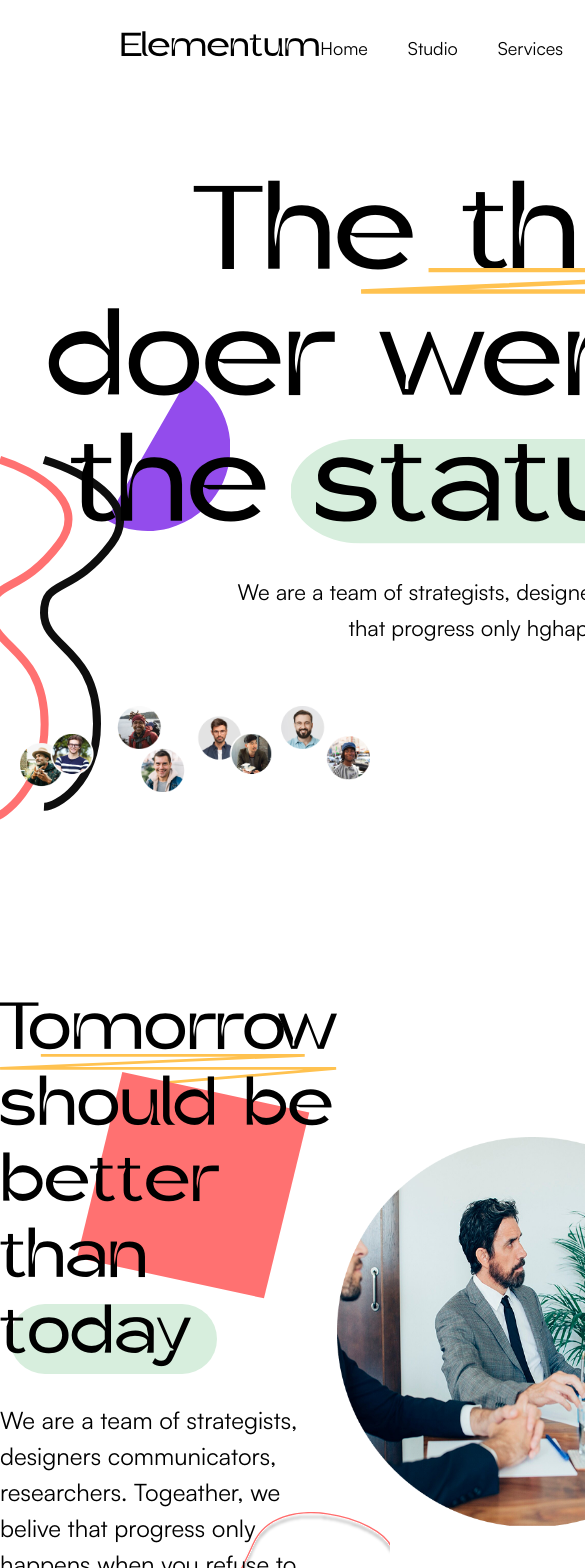
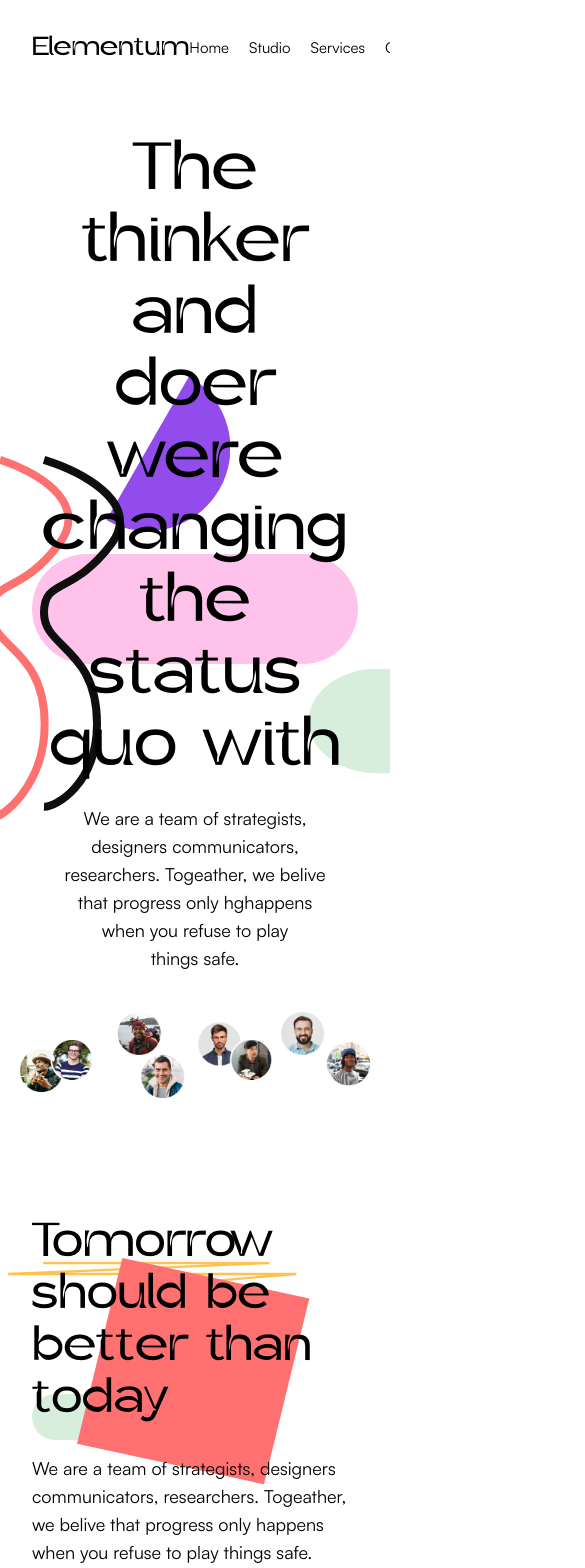
Before and after one commit to Satya0927a/Elementum_page, a React (Vite) app: page / in a window 390 px wide. Shown: the top 1568 px of the page, 585 px wide, since content can reach past the window. Built offline with nearby package versions, Linux system fonts and the light colour scheme.

Commit message:
major responsive changes in the pages part 1 prefinal

```diff
--- a/src/components/Hompage/Features.jsx
+++ b/src/components/Hompage/Features.jsx
@@ -7,42 +7,52 @@ import longarrow from "../../assets/vectors/longarrow.svg"
 const Features = () => {
   const Content = {
     card1: {
-      heading: "Tomorrow should be better than today",
+      heading: {
+        track1: "Tomorrow",
+        sentence: " should be better than ",
+        track2: "today"
+      },
       subHeading: "We are a team of strategists, designers communicators, researchers. Togeather, we belive that progress only happens when you refuse to play things safe.",
-      img:"/Home/featurecard1.png"
+      img: "/Home/featurecard1.png"
     },
     card2: {
-      heading: "See how we can help you progress",
+      heading: {
+        track1: "See",
+        sentence: " how we can help you ",
+        track2: "progress"
+      },
       subHeading: "We add a layer of fearless insights and action that allows change makers to accelerate their progress in areas such as brand, design digital, comms and social research.",
-      img :"/Home/featurecard2.png"
+      img: "/Home/featurecard2.png"
     },
   }
   return (
-    <div className="flex flex-col gap-50 max-w-[1599px] m-auto" >
+    <div className="flex flex-col gap-50 max-xl:gap-25 max-w-[1599px] max-xl:max-w-full max-xl:px-8 m-auto" >
       <FeaturesCard  heading={Content.card1.heading} para={Content.card1.subHeading} img={Content.card1.img} order={1}/>
-      <FeaturesCard heading={Content.card2.heading} para={Content.card2.subHeading} img={Content.card2.img} order={-1}/>
+      <FeaturesCard heading={Content.card2.heading} para={Content.card2.subHeading} img={Content.card2.img} order={-1} />
       <img src={vectorcurve} className="absolute right-0 top-120 z-[-1]" alt="" srcset="" />
       <img src={triangle} className="absolute left-20 bottom-90 z-[-1]" alt="" srcset="" />
       <img src={triangle} className="absolute left-140 bottom-0 " alt="" srcset="" />
-      <img src={titledrectangle} className="absolute right-20 top-10 z-[-1]" alt="" srcset="" />
+      <img src={titledrectangle} className="absolute right-20 top-10 z-[-1]" alt="" srcset="" />"
     </div>
   )
 }
 export default Features
 
-const FeaturesCard = ({ heading, para, img ,order}) => {
+const FeaturesCard = ({ heading, para, img, order }) => {
   return (
-    <div className={`max-w-[1599px] h-[600px]  flex justify-between items-center ${order==-1?"flex-row-reverse":""}`}>
-      <div className="max-w-[737px] flex flex-col items-start gap-7">
-        <h1 className=" font-ghibli text-[56px]/[76px] relative">{heading}
-        <img src={green_rectangle} className={`absolute ${order==1?"right-30 bottom-0 z-[-1]":"right-140 top-0 scale-x-70 z-[-1]"}`} alt="" srcset="" />
-        <img src={vector5} className={`absolute ${order==1?"left-0 top-15 z-[-1]":"right-20 top-31  z-[-1]"}`} alt="" srcset="" />
+    <div className={`max-w-[1599px] h-[600px] max-xl:h-auto flex max-xl:flex-col max-xl:gap-10 justify-between items-center ${order == -1 ? "flex-row-reverse" : ""}`}>
+      <div className="max-w-[737px] max-xl:max-w-full flex flex-col items-start gap-7">
+        <h1 className=" font-ghibli text-[56px]/[76px] max-xl:text-[40px]/[52px] relative"> <span className="relative">{heading.track1}
+          <img src={order==1?vector5:green_rectangle} className={`absolute top-0 scale-120  z-[-1] ${order==1?"top-10":""}`} alt="" srcset="" />
+        </span>{heading.sentence} <span className="relative">{heading.track2}
+            <img src={order==1?green_rectangle:vector5} className={`absolute right-0 bottom-[-20px] z-[-1] ${order==1?"bottom-20":""}`} alt="" srcset="" />
+          </span>
 
         </h1>
-        <p className="text-[24px]/[36px]">{para}</p>
+        <p className="text-[24px]/[36px] max-xl:text-[18px]/[28px]">{para}</p>
         <button className="flex gap-1 items-center hover:cursor-pointer">Read more <img src={longarrow}></img></button>
       </div>
-      <img src={img} alt="" />
+      <img src={img} alt="" className="max-xl:max-w-full max-xl:h-auto" />
     </div>
   )
 }
--- a/src/components/Hompage/Herotitle.jsx
+++ b/src/components/Hompage/Herotitle.jsx
@@ -6,13 +6,13 @@ import scribble1 from "../../assets/vectors/scribble1.svg"
 import scribble2 from "../../assets/vectors/scribble2.svg"
 const Herotitle = () => {
   return (
-    <div className=" w-333 m-auto flex flex-col items-center mt-20 gap-5">
-      <h1 className="font-ghibli text-[100px]/[126px] relative max-w-[1305px] text-center text-pretty font-[400]">The thinker and <br/> doer were changing the status quo with
+    <div className=" w-333 max-xl:w-full max-xl:px-8 m-auto flex flex-col items-center mt-20 max-xl:mt-10 gap-5">
+      <h1 className="font-ghibli text-[100px]/[126px] max-xl:text-[56px]/[72px] relative max-w-[1305px] max-xl:max-w-full text-center text-pretty font-[400]">The thinker and <br/> doer were changing the status quo with
         <img src={vector5} className="absolute scale-150 top-25 left-110"  alt="" srcset="" />
         <img src={green_rectangle} className="absolute scale-150 bottom-7 left-95 scale-x-200 z-[-1]"  alt="" srcset="" />
         <img src={pink_rectangle} className="absolute  bottom-30 right-0  z-[-1]"  alt="" srcset="" />
       </h1>
-      <p className=" w-215 text-[22px]/[36px] text-pretty text-center">We are a team of strategists, designers communicators, researchers. Togeather,
+      <p className=" w-215 max-xl:w-full max-xl:px-6 text-[22px]/[36px] max-xl:text-[18px]/[28px] text-pretty text-center">We are a team of strategists, designers communicators, researchers. Togeather,
         we belive that progress only hghappens when you refuse to play things safe.</p>
         <img src={purple_semicircle} className="absolute  top-70 right-40 rotate-180  z-[-1] h-[155px]"  alt="" srcset="" />
         <img src={scribble1} className="absolute  top-90 left-10 z-[-1] "  alt="" srcset="" />
--- a/src/components/Hompage/OfferProvided.jsx
+++ b/src/components/Hompage/OfferProvided.jsx
@@ -18,10 +18,12 @@ const OfferProvided = () => {
     },
   }
   return (
-    <div className="max-w-[1618px] m-auto flex flex-col gap-10 ">
-      <h1 className="font-ghibli text-[100px]/[116px] max-w-[831px] relative">What we can offer you!
-        <img src={green_rectangle} className="absolute right-2 top-5 z-[-1] scale-120" alt="" srcset="" />
-        <img src={vector5} className="absolute left-2 top-52 z-[-1] scale-120" alt="" srcset="" />
+    <div className="max-w-[1618px] max-xl:max-w-full max-xl:px-8 m-auto flex flex-col gap-10 ">
+      <h1 className="font-ghibli text-[100px]/[116px] max-xl:text-[56px]/[72px] max-w-[831px] max-xl:max-w-full relative">What we <span className="relative">can
+        <img src={green_rectangle} className="absolute right-2 top-3 z-[-1] min-xl:scale-120 max-xl:top-2" alt="" srcset="" />
+      </span> <span className="relative"> offer
+          <img src={vector5} className="absolute left-2 bottom-[-10px] z-[-1] scale-120" alt="" srcset="" />
+        </span> you!
       </h1>
       <div>
         <Offers text1={Content.offer1.text1} text2={Content.offer1.text2} />
@@ -34,10 +36,10 @@ const OfferProvided = () => {
 }
 const Offers = ({ text1, text2 }) => {
   return (
-    <div className="flex justify-between items-center h-[180px] border-t-1" >
-      <span className="text-[30px]/[42px] max-w-[226px]">{text1}</span>
-      <span className="font-ghibli text-[56px]/[116px]">{text2}</span>
-      <button><img src={longarrow}></img></button>
+    <div className="flex justify-between items-center h-[180px] max-xl:h-auto max-xl:py-6 max-xl:flex-col max-xl:items-start max-xl:gap-3 border-t-1" >
+      <span className="text-[30px]/[42px] max-xl:text-[22px]/[32px] max-w-[226px] max-xl:max-w-full">{text1}</span>
+      <span className="font-ghibli text-[56px]/[116px] max-xl:text-[32px]/[44px]">{text2}</span>
+      <button className="max-xl:self-end"><img src={longarrow}></img></button>
     </div>
   )
 }
--- a/src/components/Navbar.jsx
+++ b/src/components/Navbar.jsx
@@ -1,9 +1,9 @@
 import component126 from '../assets/Component 126.svg'
 const Navbar = () => {
   return (
-      <div className='h-24 px-30 flex items-center  justify-between '>
-        <h1 className='text-[28px]/[46px] font-ghibli'>Elementum</h1>
-        <ul className='flex gap-10 mr-30 text-[18px]/[34px] *:hover:cursor-pointer'>
+      <div className='h-24 px-30 max-xl:px-8 flex items-center  justify-between '>
+        <h1 className='text-[28px]/[46px] max-xl:text-[22px]/[36px] font-ghibli'>Elementum</h1>
+        <ul className='flex gap-10 max-xl:gap-5 mr-30 max-xl:mr-8 text-[18px]/[34px] max-xl:text-[15px]/[28px] *:hover:cursor-pointer'>
           <li>Home</li>
           <li>Studio</li>
           <li>Services</li>
--- a/src/pages/Homepage.jsx
+++ b/src/pages/Homepage.jsx
@@ -7,19 +7,19 @@ import Navbar from "../components/Navbar"
 
 const Homepage = () => {
   return (
-    <div>
+    <div className="max-xl:overflow-x-hidden">
       <Navbar />
-      <section className="flex flex-col gap-15 relative">
+      <section className="flex flex-col gap-15 max-xl:gap-10 relative">
         <Herotitle />
         <img src="/Home/Heroimg.png" className="px-5" alt="" srcset="" />
       </section>
-      <section className="mt-60 relative">
+      <section className="mt-60 max-xl:mt-30 relative">
         <Features/>
       </section>
-      <section className="mt-80 relative">
+      <section className="mt-80 max-xl:mt-40 relative">
         <OfferProvided/>
       </section>
-      <section className="mt-80 mb-40">
+      <section className="mt-80 max-xl:mt-40 mb-40 max-xl:mb-50">
         <CustomerReview/>
       </section>
       <Footer/>
```
Also changed, not shown: src/components/Hompage/CustomerReview.jsx (+26 -20 lines), src/components/Hompage/Footer.jsx (+61 -60 lines).
